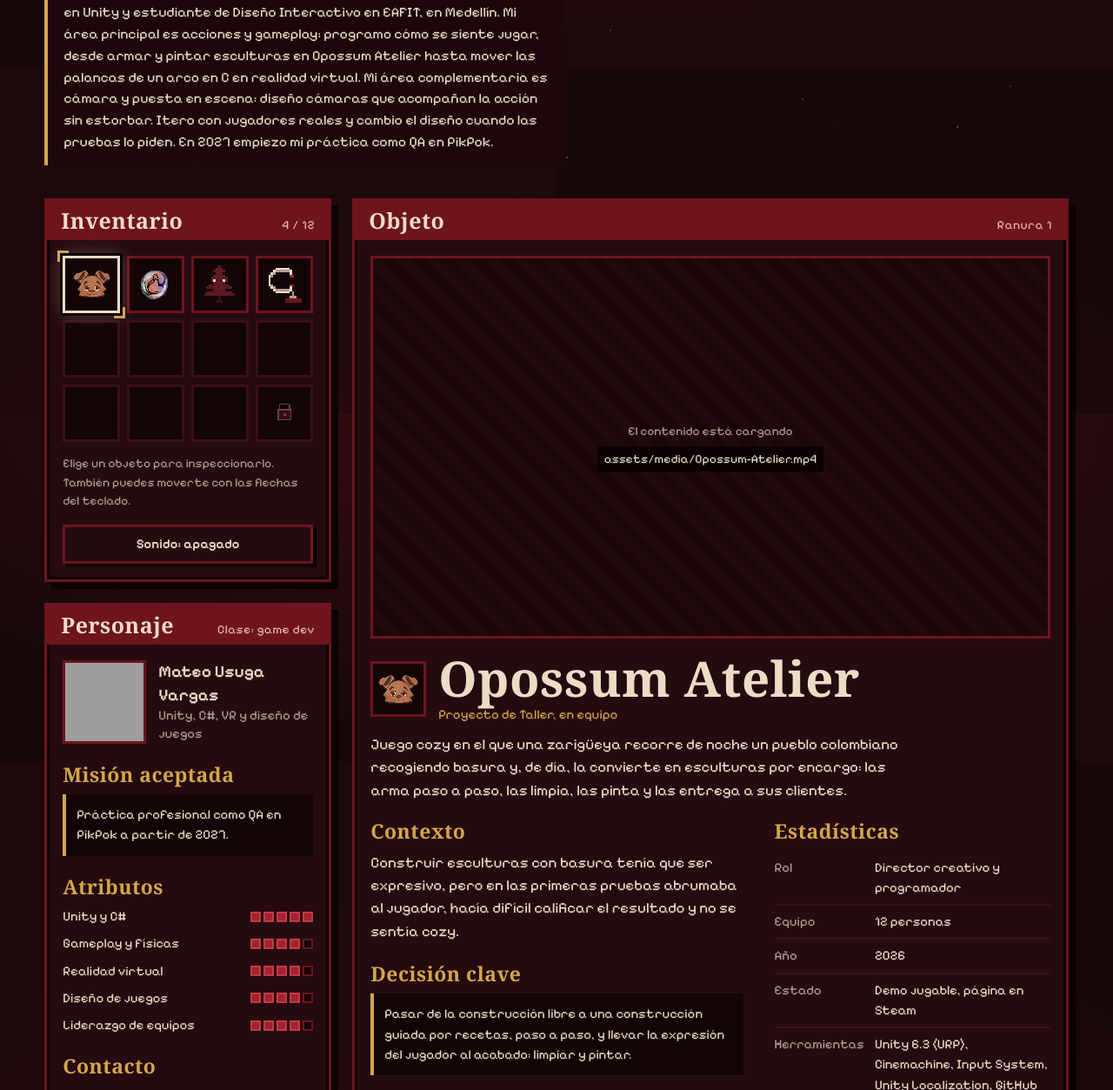
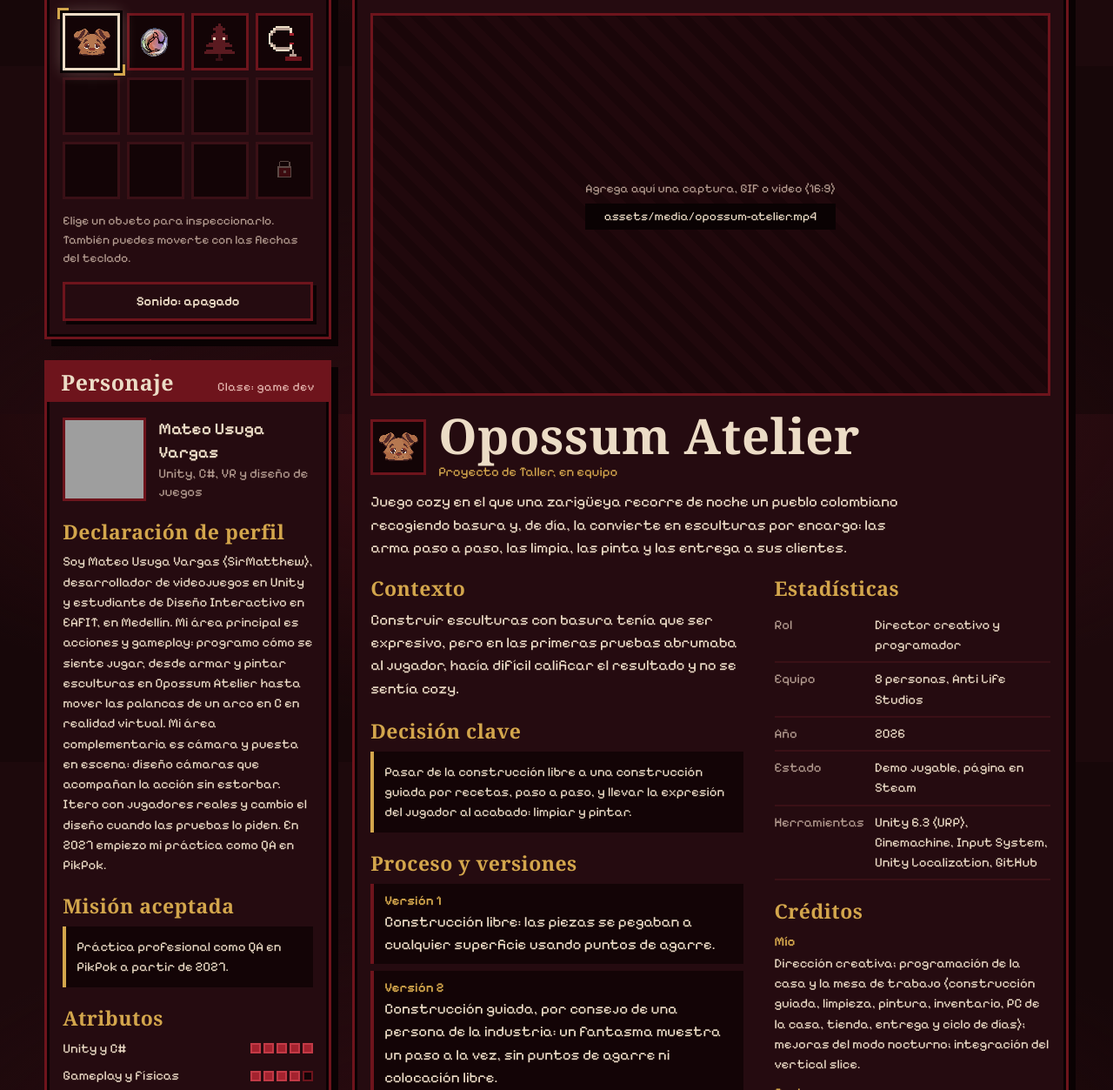
Before and after one commit to sirmatthewvs/Portfolio, a plain HTML site: page index.html in a window 1280 px wide. Shown: the part 324-1577 px from the top of the page at 87% size. Drawn offline with Linux system fonts and the light colour scheme; grey boxes are pictures that could not be loaded; a web font is replaced by a local one.

Commit message:
Refactor profile section and update media links
Replaced the 'statement' section with a 'bio' section and updated various media file references.

```diff
--- a/index.html
+++ b/index.html
@@ -37,9 +37,7 @@ h1{font:700 clamp(52px,8vw,104px)/.95 var(--display);letter-spacing:.01em;margin
 .areas div{background:var(--panel);border:3px solid var(--frame);padding:8px 14px;box-shadow:4px 4px 0 var(--shadow)}
 .areas dt{font-size:13px;color:var(--muted)}
 .areas dd{margin:0;font-weight:600}
-.statement{max-width:60ch;background:#1f080cdd;border-left:4px solid var(--gold);padding:4px 18px 8px}
-.statement h3{margin-top:10px}
-.statement p{margin:0 0 6px;font-size:16px}
+.bio{margin:0;font-size:15px;line-height:1.55}
 .steps{list-style:none;margin:0;padding:0;display:grid;gap:8px}
 .steps li{padding:8px 12px;background:var(--well);border-left:4px solid var(--frame)}
 .steps b{display:block;color:var(--gold);font-weight:600;font-size:15px}
@@ -152,10 +150,7 @@ footer{margin-top:40px;font-size:14px;color:var(--muted)}
         <div><dt>Área complementaria</dt><dd>Cámara y puesta en escena</dd></div>
       </dl>
     </div>
-    <div class="statement">
-      <h3>Declaración de perfil</h3>
-      <p>Soy Mateo Usuga Vargas (SirMatthew), desarrollador de videojuegos en Unity y estudiante de Diseño Interactivo en EAFIT, en Medellín. Mi área principal es acciones y gameplay: programo cómo se siente jugar, desde armar y pintar esculturas en Opossum Atelier hasta mover las palancas de un arco en C en realidad virtual. Mi área complementaria es cámara y puesta en escena: diseño cámaras que acompañan la acción sin estorbar. Itero con jugadores reales y cambio el diseño cuando las pruebas lo piden. En 2027 empiezo mi práctica como QA en PikPok.</p>
-    </div>
+
   </header>
 
   <main class="screen">
@@ -184,6 +179,8 @@ footer{margin-top:40px;font-size:14px;color:var(--muted)}
             <div class="portrait" id="portrait">MU</div>
             <p><strong>Mateo Usuga Vargas</strong>Unity, C#, VR y diseño de juegos</p>
           </div>
+          <h3>Declaración de perfil</h3>
+          <p class="bio">Soy Mateo Usuga Vargas (SirMatthew), desarrollador de videojuegos en Unity y estudiante de Diseño Interactivo en EAFIT, en Medellín. Mi área principal es acciones y gameplay: programo cómo se siente jugar, desde armar y pintar esculturas en Opossum Atelier hasta mover las palancas de un arco en C en realidad virtual. Mi área complementaria es cámara y puesta en escena: diseño cámaras que acompañan la acción sin estorbar. Itero con jugadores reales y cambio el diseño cuando las pruebas lo piden. En 2027 empiezo mi práctica como QA en PikPok.</p>
           <h3>Misión aceptada</h3>
           <p class="quest">Práctica profesional como QA en PikPok a partir de 2027.</p>
         </div>
@@ -224,7 +221,7 @@ const ITEMS = [
     name: "Opossum Atelier",
     kind: "Proyecto de Taller, en equipo",
     icon: "assets/icons/opossum-atelier.png",
-    media: "assets/media/Opossum-Atelier.mp4",
+    media: "assets/media/opossum-atelier.mp4",
     desc: "Juego cozy en el que una zarigüeya recorre de noche un pueblo colombiano recogiendo basura y, de día, la convierte en esculturas por encargo: las arma paso a paso, las limpia, las pinta y las entrega a sus clientes.",
     context: "Construir esculturas con basura tenía que ser expresivo, pero en las primeras pruebas abrumaba al jugador, hacía difícil calificar el resultado y no se sentía cozy.",
     decision: "Pasar de la construcción libre a una construcción guiada por recetas, paso a paso, y llevar la expresión del jugador al acabado: limpiar y pintar.",
@@ -238,10 +235,10 @@ const ITEMS = [
     fx: ["Demo jugable de cinco días, de cerca de una hora, con el ciclo completo de encargo, recolección, construcción, entrega y tienda.",
          "Las pruebas de limpieza y pintura fueron muy bien recibidas, y la demo le gustó mucho al asesor; ahora la pulimos para llevarla a eventos.",
          "Página publicada en Steam."],
-    stats: [["Rol","Director creativo y programador"],["Equipo","12 personas"],["Año","2026"],["Estado","Demo jugable, página en Steam"],
+    stats: [["Rol","Director creativo y programador"],["Equipo","8 personas, Anti Life Studios"],["Año","2026"],["Estado","Demo jugable, página en Steam"],
             ["Herramientas","Unity 6.3 (URP), Cinemachine, Input System, Unity Localization, GitHub"]],
     credits: [["Mío","Dirección creativa; programación de la casa y la mesa de trabajo (construcción guiada, limpieza, pintura, inventario, PC de la casa, tienda, entrega y ciclo de días); mejoras del modo nocturno; integración del vertical slice."],
-              ["Equipo","Modo nocturno de recolección (un compañero programador), modelos 3D y NPC (cinco artistas), audio (dos personas), pruebas (una persona) y marketing (una persona)."],
+              ["Equipo","Diego Andrés Peña: modo nocturno de recolección. Miguel Ramírez: splash art, toda la UI e iconos. Angela María Álvarez: biblia de arte, interior de la casa y animaciones idle y celebrar de los NPC. Valentina Zuluaga: fachada, calle y NPC (modelado, rig, texturas y caminar). Valentina Pérez: bocetos y modelos de las 10 basuras y los 3 skybox. Sebastián Hincapié: patio, pincel y aspiradora. Matías Ortiz: diseño de sonido."],
               ["Docente y terceros","Un profesor aportó cambios de game feel y guía del jugador. La idea de las recetas guiadas surgió del consejo de una persona de la industria."]],
     links: [["Ver en Steam","https://store.steampowered.com/app/5520060/Opossum_Atelier/"]],
     pix: "brush"
@@ -251,7 +248,7 @@ const ITEMS = [
     name: "Taw Breaker",
     kind: "Proyecto en equipo",
     icon: "assets/icons/taw-breaker.png",
-    media: "assets/media/taw-breaker.mp4",
+    media: "assets/media/taw-breaker.gif",
     desc: "Batallas de canicas por turnos. Lanzas tu canica con un gesto de flick, aprovechas un triángulo de elementos para ganar ventaja y sacas a los rivales del ring.",
     context: "Con el lanzamiento por flick funcionando, teníamos que decidir qué obstáculos poner en la arena, y cuántos, para que cada partida fuera divertida.",
     decision: "Descartar la rampa y añadir el martillo.",
@@ -273,7 +270,7 @@ const ITEMS = [
     name: "Nameless Woods",
     kind: "Proyecto en solitario",
     icon: "assets/icons/nameless-woods.png",
-    media: "assets/media/nameless-woods.mp4",
+    media: "assets/media/nameless-woods.gif",
     desc: "Juego de horror psicológico que desarrollé de principio a fin por mi cuenta.",
     context: "Quería que el bosque se sintiera libre para explorar, sin que el jugador se perdiera ni dejara de saber hacia dónde avanzar.",
     decision: "Guiar con el propio entorno: rastros de tierra en el suelo y pistas en las hojas que llevan al jugador sin decirle explícitamente a dónde ir.",
@@ -294,7 +291,7 @@ const ITEMS = [
     name: "Simulador VR de arco en C",
     kind: "Contrato profesional",
     icon: "assets/icons/arco-en-c.png",
-    media: "assets/media/arco.png",
+    media: "assets/media/arco-en-c.mp4",
     desc: "Simulación en realidad virtual de un arco en C, el equipo de rayos X que se usa durante cirugías, desarrollada por contrato con la Universidad EAFIT.",
     context: "El arco se mueve con palancas que el usuario agarra con las manos en realidad virtual. El movimiento tenía que sentirse físico y, al mismo tiempo, ser estable y predecible.",
     decision: "Resolver el movimiento de las palancas desde código, en lugar de depender del motor de físicas.",
@@ -390,7 +387,7 @@ const media = it => {
   const vid = /\.(mp4|webm)$/i.test(it.media);
   const el = vid ? `<video src="${it.media}" autoplay muted loop playsinline aria-label="Video de ${it.name}"></video>`
                  : `<img src="${it.media}" alt="Imagen de ${it.name}">`;
-  return `<div class="media" id="media">${el}<div class="ph"><span>El contenido está cargando</span><code>${it.media}</code></div></div>`;
+  return `<div class="media" id="media">${el}<div class="ph"><span>Agrega aquí una captura, GIF o video (16:9)</span><code>${it.media}</code></div></div>`;
 };
 
 const select = (i, byUser) => {
```
